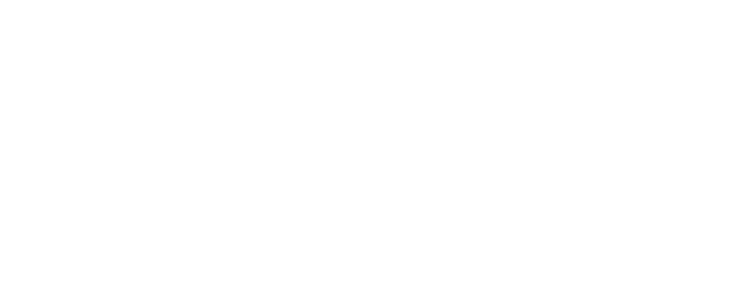
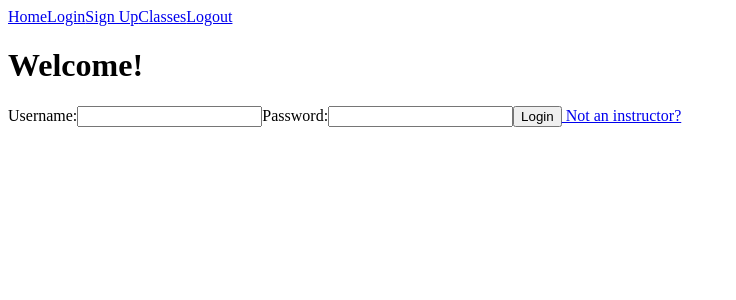
Before and after one commit to build-week-fitness-4/ft-anywhere-fitness-4, a React (Create React App) app in the folder fitness/frontend/: page /login in a window 1280 px wide. Shown: the top 300 px of the page, without its empty margins (0-736 px from the left). Built offline with nearby package versions, Linux system fonts and the light colour scheme.

Commit message:
new code

```diff
--- a/fitness/frontend/package.json
+++ b/fitness/frontend/package.json
@@ -10,6 +10,7 @@
     "react": "^17.0.2",
     "react-dom": "^17.0.2",
     "react-redux": "^7.2.5",
+    "react-router-dom": "^5.3.0",
     "react-scripts": "4.0.3",
     "redux": "^4.1.1",
     "web-vitals": "^1.1.2"
--- a/fitness/frontend/src/App.js
+++ b/fitness/frontend/src/App.js
@@ -1,11 +1,10 @@
 import React from 'react';
-import { BrowserRouter as Router, Route, Switch } from 'react-router-dom';
+import { BrowserRouter as Router, Link, Route, Switch } from 'react-router-dom';
 // import ProtectedRoute from './components/ProtectedRoute';
 
 import InstructorLogin from './components/InstructorLogin';
 import InstructorSignUp from './components/InstructorSignUp';
-
-
+import DashBoard from './components/DashBoard'
 
 
 function App() {
@@ -14,17 +13,30 @@
 
   return (
     <div className="App">
+
       <Router>
-        {/* <Switch> */}
+          <nav>
+            <Link exact to='/'>Home</Link>
+            <Link exact to='/login'>Login</Link>
+            <Link exact to='/sign-up'>Sign Up</Link>
+            <Link exact to='/classes'>Classes</Link>
+            <Link exact to='/logout'>Logout</Link>
+
+          </nav>
+        <Switch>
         <header className="App-header">
-        {/* <ProtectedRoute exact path="/protected" component={InstructorDashoboard} /> */}
+        {/* <ProtectedRoute exact path="/protected" component={InstructorDashboard} /> */}
 
-            <Route path="/instructor-login">
+            <Route path="/login">
                 <InstructorLogin />
             </Route>
 
             <Route path="/sign-up">
                 <InstructorSignUp />
+            </Route>
+
+            <Route path="/dashboard">
+                <DashBoard />
             </Route>
 
 
@@ -34,7 +46,7 @@
         </header>
 
 
-        {/* </Switch> */}
+        </Switch>
       </Router>
     </div>
 
--- a/fitness/frontend/src/components/InstructorLogin.js
+++ b/fitness/frontend/src/components/InstructorLogin.js
@@ -1,7 +1,7 @@
 import React, {useState} from "react";
 // import { useHistory } from "react-router";
 import { axiosWithAuth } from "../utils/axiosWithAuth";
-import { Link } from "react-router-dom";
+import { Link, Redirect } from "react-router-dom";
 
 
 const initialValues = {
@@ -13,7 +13,7 @@
 
   const [formValues, setFormValues] = useState(initialValues);
   const [ error, setError ] = useState('')
-  // const { push } = useHistory()
+  // const history = useHistory()
 
 
   const handleChanges = (e) => {
@@ -26,7 +26,8 @@
       setError('Both fields are required!')
     }
     e.preventDefault();
-    // push('/dashboard')
+    // history.push('/dashboard')
+    <Redirect to='/dashboard'/>
   }
 
     return (
@@ -47,7 +48,7 @@
                   value={formValues.password}
                   onChange={handleChanges}/>
               <button id='submit'>Login</button>
-              <Link to='/sign-up'> Not an instructor?</Link>
+              <Link to='/instructor-sign-up'> Not an instructor?</Link>
           </form>
         </div>
     </div>
--- a/fitness/frontend/src/components/InstructorSignUp.js
+++ b/fitness/frontend/src/components/InstructorSignUp.js
@@ -1,6 +1,8 @@
 import React, {useState} from "react";
-import { useHistory } from "react-router";
+// import { useHistory } from "react-router-dom";
 import { axiosWithAuth } from "../utils/axiosWithAuth";
+import { Redirect } from "react-router-dom";
+
 
 const initialValues = {
   username: '',
@@ -12,7 +14,7 @@
 
   const [formValues, setFormValues] = useState(initialValues);
   const [ error, setError ] = useState('')
-//   const { push } = useHistory()
+  // const { push } = useHistory()
 
 
     const handleChanges = (e) => {
@@ -21,18 +23,19 @@
     };
 
 
-    const login = (e) => {
+    const submit  = (e) => {
+      console.log('hereee')
         if (initialValues.username === '' || initialValues.password === '' || initialValues.email) {
           setError('All fields are required!')
         }
         e.preventDefault();
-        // props.history.push('/dashboard')
+        <Redirect to='/dashboard' />
     }
 
        return (
          <div>
            <div className="login-form">
-           <form onSubmit={login}>
+           <form onSubmit={submit}>
                  <label htmlFor='username'>Username:</label>
                      <input id='username'
                      name='username'
```
Also changed, not shown: fitness/frontend/src/components/DashBoard.js (added), fitness/frontend/src/components/InstructorDashBoard.js (deleted), 1 other file (tests, documents, lock files or other folders).
